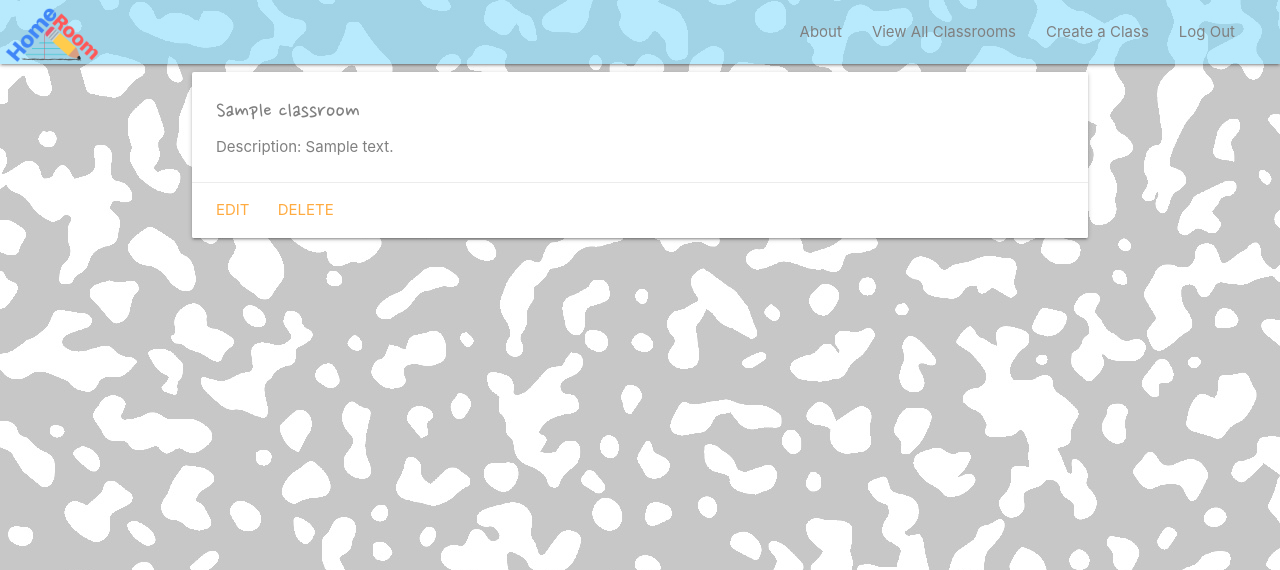
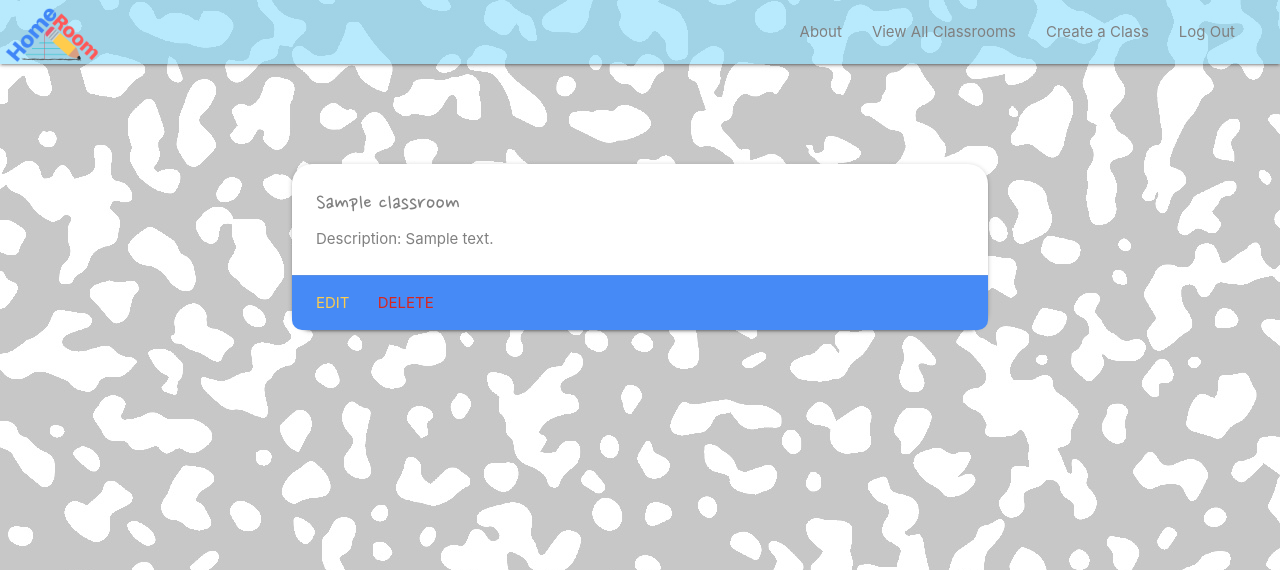
Before and after one commit to MarcialBot/HomeRoom, a Django app: page /classrooms/1/ in a window 1280 px wide. Shown: the top 570 px of the page. Run offline with Django 3.2, Linux system fonts and the light colour scheme; a user stored in the database is signed in; tables that the repository leaves empty hold one stand-in row (values such as "Sample post").

```diff
--- a/main_app/templates/classroom/classroom-detail.html
+++ b/main_app/templates/classroom/classroom-detail.html
@@ -4,16 +4,16 @@
 
 <!-- If user is admin -->
 
-<div class="card">
+<div class="card" style="border-radius: 20px; margin: 100px;">
     <div class="card-content">
         <span class="card-title">{{ classroom.subject }}</span>
         <p>Description: {{ classroom.description }}</p>
 
         <!-- still need list of students here  -->
     </div>
-<div class="card-action">
-    <a href="{% url 'classrooms_update' classroom.id %}">Edit</a>
-    <a href="{% url 'classrooms_delete' classroom.id %}">Delete</a>
+<div class="card-action" style="border-radius: 0px 0px 10px 10px; background-color: #468AF6"">
+    <a href="{% url 'classrooms_update' classroom.id %}" style="color: #fecc4d;">Edit</a>
+    <a href="{% url 'classrooms_delete' classroom.id %}" style="color: #DA251D;">Delete</a>
 </div>
    <!-- Available toys will come after this line -->
    <!-- </div> -->
```
